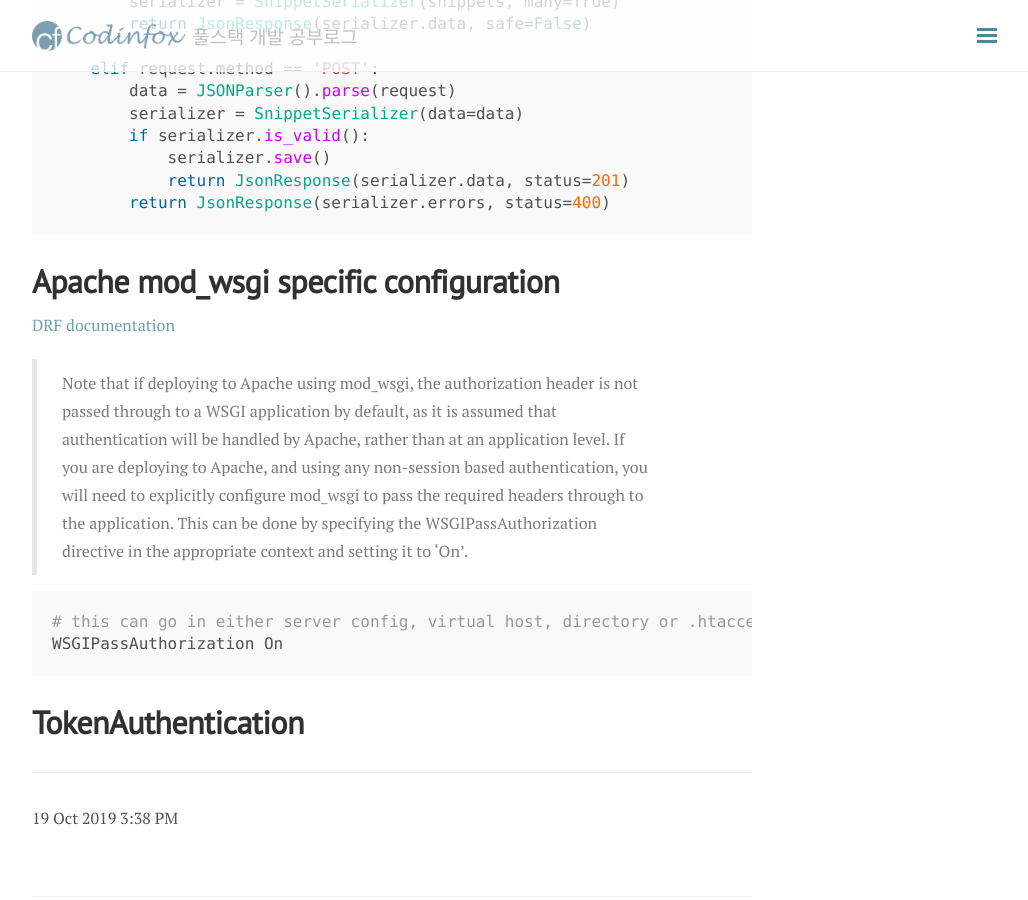
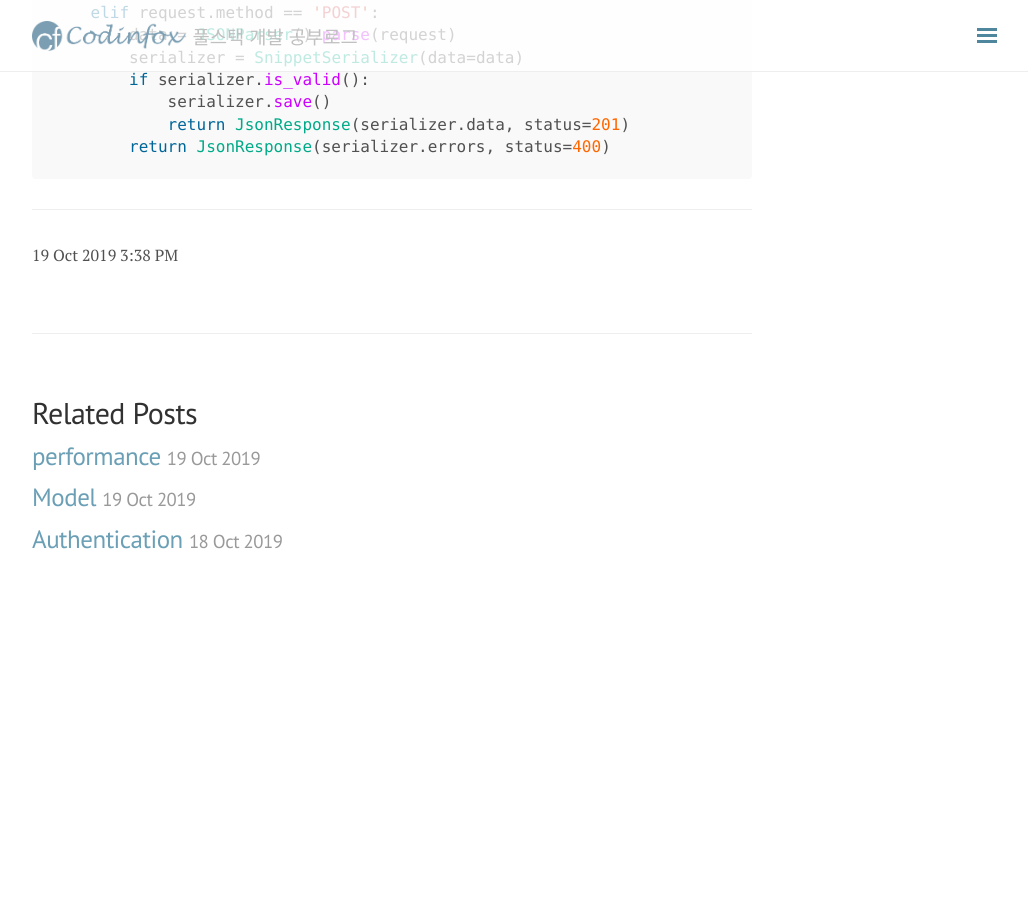
Before and after one commit to haeyong27/haeyong27.github.io, a Jekyll site: the page built from _posts/Django/2019-10-19-Serializers.md, in a window 1280 px wide and 900 px high, scrolled down 2443 px. Shown: the whole window, without its empty margins (248-1276 px from the left). Built offline with Jekyll 4.4.1, drawn with Linux system fonts in a browser that asks for light colours; nearby versions of some CDN libraries; after the commit the page ends 3058 px from its top, so only the background shows below that; some of the changed text lies outside the part shown.

Commit message:
내용 수정

````diff
--- a/_posts/Django/2019-10-19-Serializers.md
+++ b/_posts/Django/2019-10-19-Serializers.md
@@ -10,8 +10,6 @@ tag: [Django, DRF]
   - [queryset](#queryset)
 - [ModelSerializers](#modelserializers)
 - [Writing regular Django views using our Serializer](#writing-regular-django-views-using-our-serializer)
-- [Apache mod_wsgi specific configuration](#apache-modwsgi-specific-configuration)
-- [TokenAuthentication](#tokenauthentication)
 
 # Introduction
 참조 : [Django Rest Framework Serialization](https://www.django-rest-framework.org/tutorial/1-serialization/#tutorial-1-serialization)
@@ -97,16 +95,6 @@ def snippet_list(request):
         return JsonResponse(serializer.errors, status=400)
 ```
 
-# Apache mod_wsgi specific configuration
-[DRF documentation](https://www.django-rest-framework.org/api-guide/authentication/#apache-mod_wsgi-specific-configuration)
-> Note that if deploying to Apache using mod_wsgi, the authorization header is not passed through to a WSGI application by default, as it is assumed that authentication will be handled by Apache, rather than at an application level.
-> If you are deploying to Apache, and using any non-session based authentication, you will need to explicitly configure mod_wsgi to pass the required headers through to the application. This can be done by specifying the WSGIPassAuthorization directive in the appropriate context and setting it to 'On'.
-
-```python
-# this can go in either server config, virtual host, directory or .htaccess
-WSGIPassAuthorization On
-```
-# TokenAuthentication
 
 
 
````
